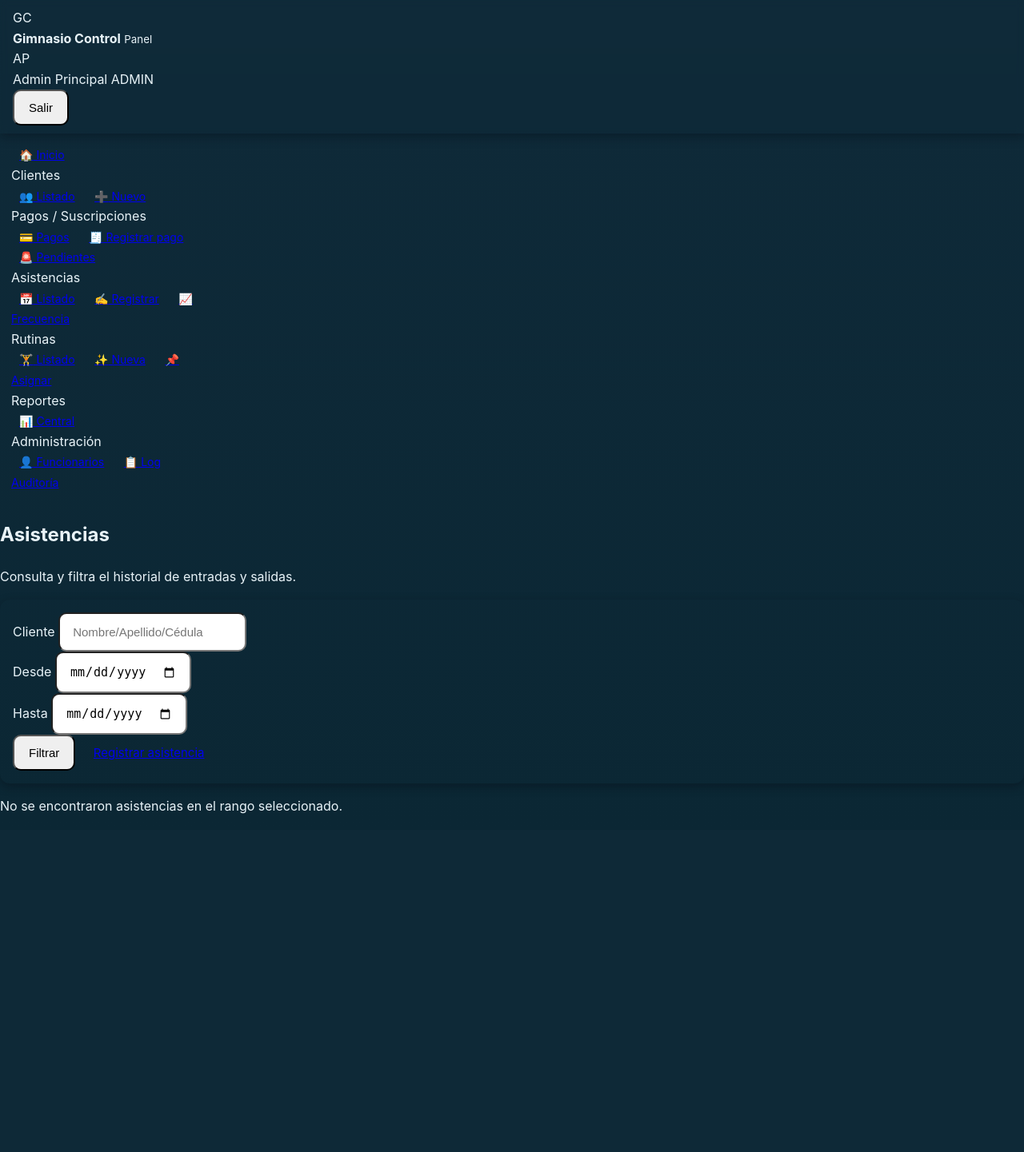
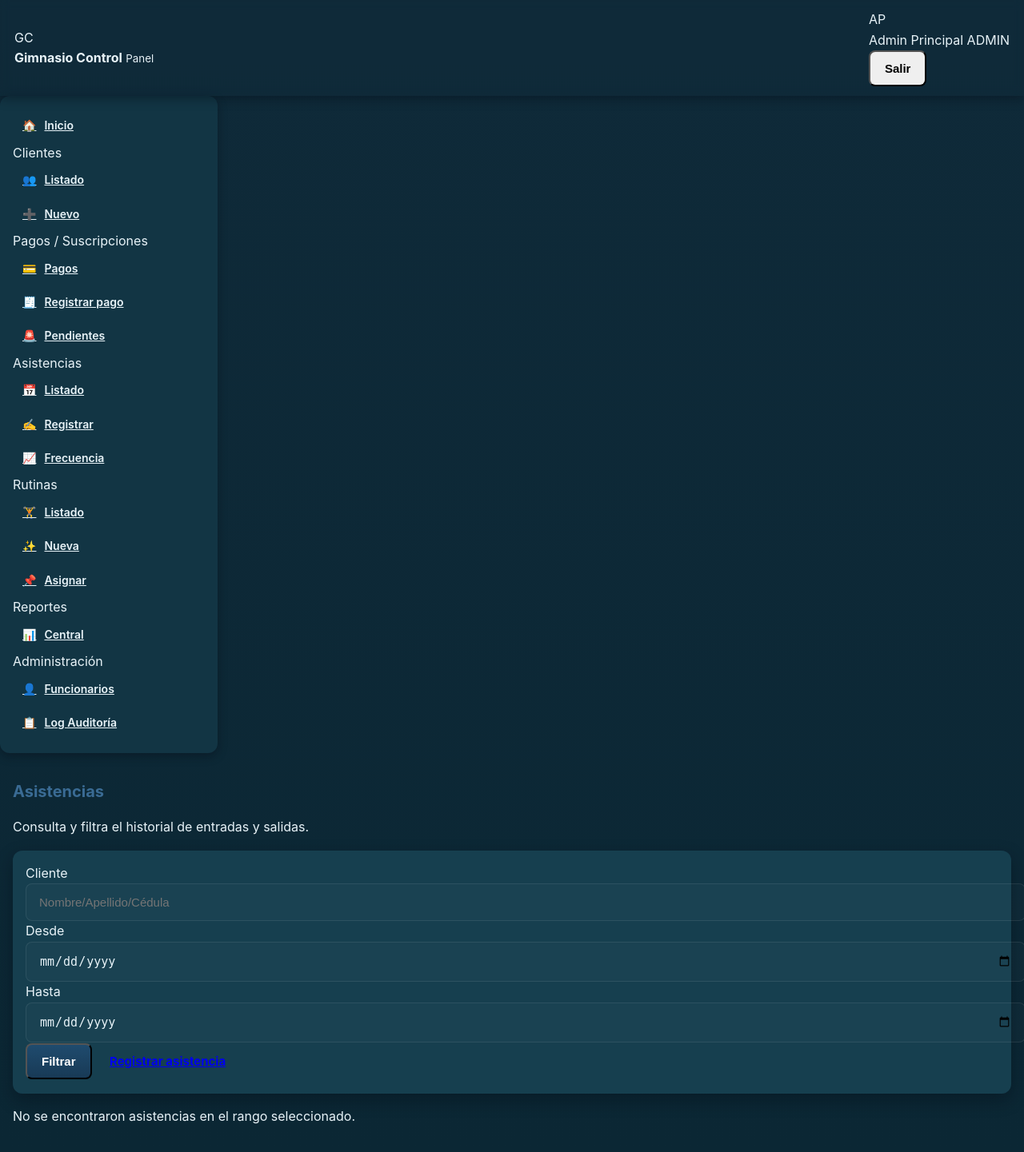
Before and after one commit to Fapacu/gymapp, a Flask app: page /attendance/ in a window 1280 px wide. Shown: the whole page at 80% size. Before the commit the page ends 1018 px from the top, so only its background shows below. Run offline with Flask 3, Linux system fonts and the light colour scheme; a user stored in the database is signed in; data comes from the database, SQL or seed files in the repository; data that the repository does not hold is empty.

Commit message:
actualizo css

```diff
--- a/static/styles.css
+++ b/static/styles.css
@@ -1,24 +1,40 @@
 :root {
+  /* Colores base */
   --bg: #0f2a39;
   --surface: #123544;
   --card: #163f4f;
   --card-2: #1b4756;
   --text: #e8f3f8;
   --muted: #b0c0cc;
+  --muted-2: #94a6b4;
+
+  /* Accentos */
   --primary: #1f4b6e;
   --primary-600: #183a56;
   --primary-400: #3a6b94;
+
+  /* Estados */
+  --warning: #ffb44d;
+  --danger: #ef4444;
+
+  /* Espaciado y radios */
   --radius-sm: 8px;
   --radius-md: 12px;
+  --radius-lg: 16px;
   --gap-sm: 8px;
-  --gap-md: 14px;
-  --gap-lg: 20px;
+  --gap-md: 16px;
+  --gap-lg: 24px;
+
+  /* Sombras */
   --shadow-1: 0 4px 12px rgba(5,10,18,0.35);
   --shadow-2: 0 8px 20px rgba(6,12,22,0.4);
+
+  /* Motion */
   --duration: 160ms;
   --easing: cubic-bezier(.25,.8,.25,1);
 }
 
+/* Base */
 body {
   margin: 0;
   font-family: Inter, system-ui, -apple-system, "Segoe UI", Roboto, Arial;
@@ -28,67 +44,116 @@ body {
   line-height: 1.6;
 }
 
-/* Header más compacto */
+/* Header */
 .header {
-  padding: 10px 16px;
-  backdrop-filter: blur(4px);
+  position: sticky;
+  top: 0;
+  z-index: 100;
+  display: flex;
+  justify-content: space-between;
+  align-items: center;
+  padding: 12px 18px;
+  backdrop-filter: blur(6px);
   box-shadow: var(--shadow-1);
 }
 
-/* Sidebar adaptable */
+/* Sidebar */
 .sidebar {
   width: 240px;
-  padding: 14px;
+  padding: var(--gap-md);
   border-radius: var(--radius-md);
+  background: var(--surface);
+  box-shadow: var(--shadow-1);
 }
 .sidebar-link {
-  padding: 8px 10px;
+  display: flex;
+  align-items: center;
+  gap: 10px;
+  padding: 10px 12px;
+  border-radius: var(--radius-sm);
   font-size: 14px;
+  font-weight: 600;
+  color: var(--text);
+  transition: background var(--duration) var(--easing);
+}
+.sidebar-link:hover {
+  background: rgba(31,75,110,0.08);
 }
 
-/* Cards más ligeras */
+/* Content */
+.content {
+  flex: 1;
+  padding: var(--gap-md);
+}
 .card {
-  padding: 16px;
+  background: var(--card);
   border-radius: var(--radius-md);
-  box-shadow: var(--shadow-1);
+  padding: var(--gap-md);
+  box-shadow: var(--shadow-2);
+  transition: transform var(--duration) var(--easing);
 }
 .card:hover {
   transform: translateY(-4px);
-  box-shadow: var(--shadow-2);
 }
 
-/* Inputs más cómodos para táctil */
-.input, input, select, textarea {
+/* Tipografía */
+h1 { font-size: 26px; font-weight: 800; margin-bottom: 8px; }
+h2 { font-size: 20px; font-weight: 700; margin-bottom: 12px; color: var(--primary-400); }
+h3 { font-size: 16px; font-weight: 700; margin-bottom: 8px; }
+
+/* Formularios */
+input, select, textarea {
+  width: 100%;
   padding: 14px 16px;
+  border-radius: var(--radius-sm);
+  border: 1px solid rgba(255,255,255,0.08);
+  background: rgba(255,255,255,0.02);
+  color: var(--text);
   font-size: 15px;
-  border-radius: 10px;
+}
+input:focus, textarea:focus, select:focus {
+  border-color: var(--primary-400);
+  box-shadow: 0 0 0 4px rgba(58,107,148,0.15);
 }
 
-/* Botones más grandes */
+/* Botones */
 .btn {
+  display: inline-flex;
+  align-items: center;
+  justify-content: center;
   padding: 12px 18px;
+  border-radius: var(--radius-sm);
+  font-weight: 700;
   font-size: 15px;
-  border-radius: 10px;
+  cursor: pointer;
+  transition: transform var(--duration) var(--easing);
+}
+.btn.primary {
+  background: linear-gradient(180deg, var(--primary), var(--primary-600));
+  color: #fff;
+}
+.btn.primary:hover { transform: translateY(-2px); }
+
+/* Tablas */
+.table {
+  width: 100%;
+  border-radius: var(--radius-md);
+  overflow: hidden;
+  border: 1px solid rgba(255,255,255,0.05);
+}
+.table th, .table td {
+  padding: 12px 16px;
+  font-size: 14px;
 }
 
 /* Responsive */
 @media (max-width: 900px) {
-  body { font-size: 15px; }
-  .layout { flex-direction: column; gap: var(--gap-md); }
+  .layout { flex-direction: column; }
   .sidebar {
     width: 100%;
     display: flex;
-    gap: 10px;
+    gap: var(--gap-sm);
     overflow-x: auto;
-    padding: 10px;
   }
-  .sidebar-link { flex: 0 0 auto; white-space: nowrap; }
-  .card { padding: 14px; }
+  .btn { width: 100%; }
 }
-
-@media (max-width: 600px) {
-  body { font-size: 14px; }
-  .header { padding: 8px 12px; }
-  .btn { width: 100%; }
-  .form-row { grid-template-columns: 1fr; }
-}
```
